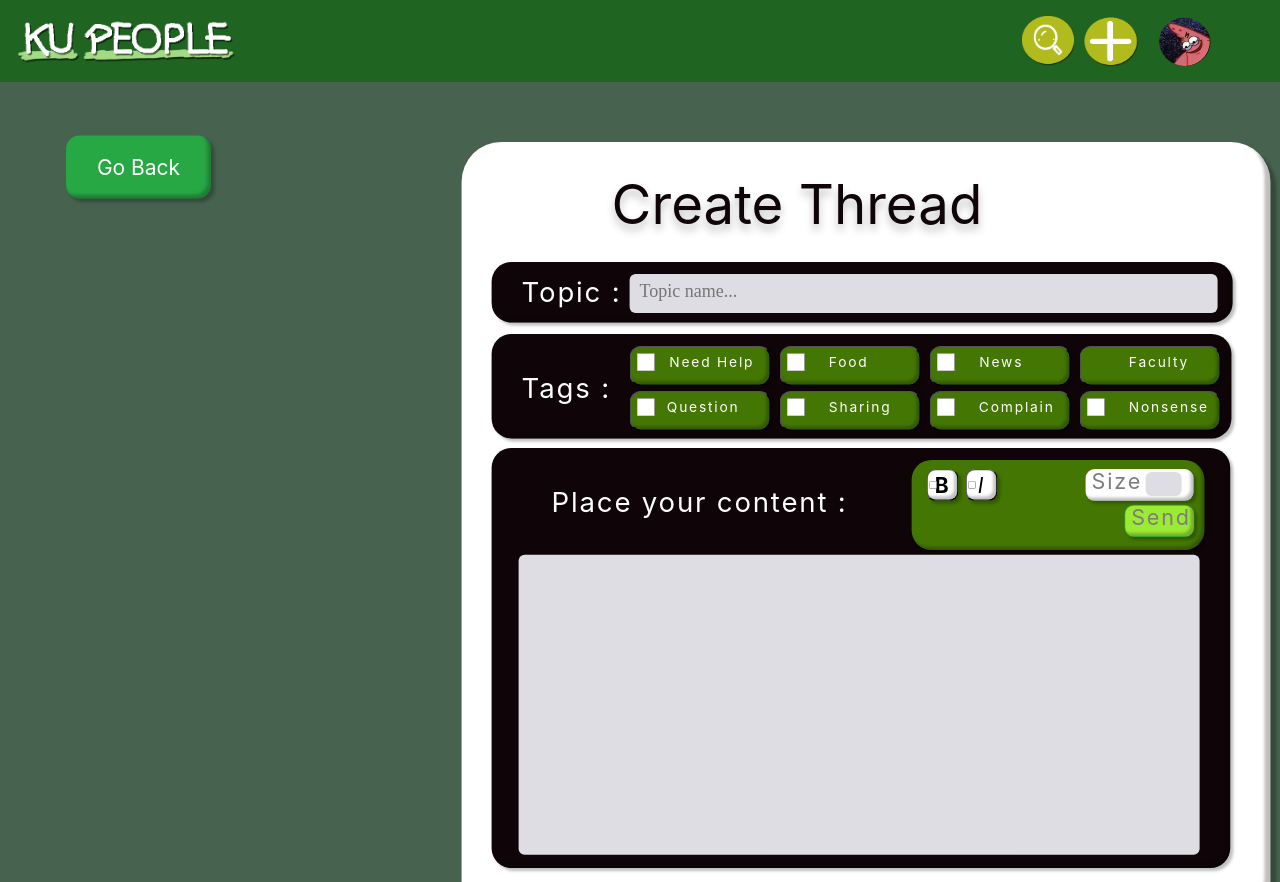
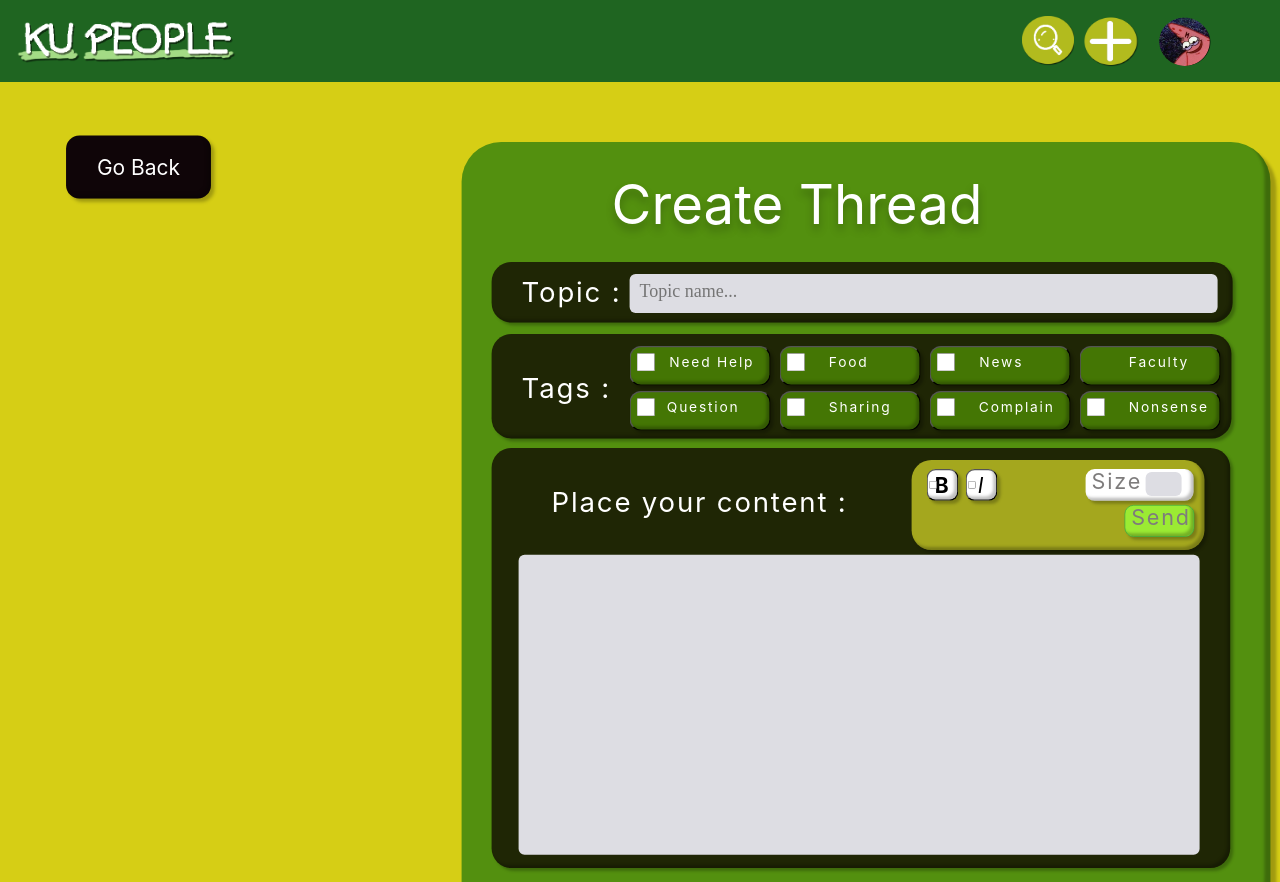
Before and after one commit to qqunx9999/KPP_Frontend, a React (Create React App) app in the folder frontend/: page /CreateThread in a window 1280 px wide. Built offline with nearby package versions, Linux system fonts and the light colour scheme.

Commit message:
ChangeCreateThreadColor

```diff
--- a/frontend/src/CSSsource/CreateThread.css
+++ b/frontend/src/CSSsource/CreateThread.css
@@ -2,18 +2,18 @@
     width: 100%;
     height: 100%;
     overflow: hidden;
-    background: var(--Theme6, #47624f);
+    background: var(--B5, #d6ce15);
     position: absolute;
   }
 
   .sThread_goback_button:hover{
-    background: var(--Theme5, #9beb33) ! important; /* Green */
+    background: var(--Theme3, #0f0508) ! important; /* Green */
   }
 
 
 
 .sThread_goback_button {
-    background: rgb(40, 167, 69) ! important; /* Green */
+    background: var(--Theme3, #0f0508) ! important; /* Green */
 
     border-radius: 19px ! important;
     color: white ! important;
@@ -36,7 +36,7 @@
     width: 1348px;
     height: 1300px;
     overflow: visible;
-    background: var(--Theme1, #ffffff);
+    background: var(--B3, #53900f);
     box-shadow: 10px 10px 5px 0px rgba(0, 0, 0, 0.25), inset -10px -10px 5px 0px rgba(0,0,0,0.25);
     border-radius: 66px;
     transform: scale(0.6, 0.6);
@@ -51,7 +51,7 @@
     overflow: visible;
     text-shadow: 0px 10px 15px rgba(0, 0, 0, 0.25);
     font-family: "Inter", sans-serif;
-    color: var(--Theme3, #0f0508);
+    color: var(--Theme1, #ffffff);
     font-size: 91px;
     letter-spacing: 0px;
     line-height: 1.2;
@@ -64,7 +64,7 @@
     width: 1235px;
     height: 101px;
     overflow: visible;
-    background: var(--Theme3, #0f0508);
+    background: var(--B1, #1f2605);
     box-shadow: inset -5px -5px 5px 0px rgba(0, 0, 0, 0.25), 5px 5px 5px 0px rgba(0,0,0,0.25);
     border-radius: 33px;
     position: absolute;
@@ -110,7 +110,7 @@
     width: 1233px;
     height: 174px;
     overflow: visible;
-    background: var(--Theme3, #0f0508);
+    background: var(--B1, #1f2605);
     box-shadow: inset -5px -5px 5px 0px rgba(0, 0, 0, 0.25), 5px 5px 5px 0px rgba(0,0,0,0.25);
     border-radius: 33px;
     position: absolute;
@@ -433,7 +433,7 @@
     width: 1231px;
     height: 700px;
     overflow: visible;
-    background: var(--Theme3, #0f0508);
+    background: var(--B1, #1f2605);
     box-shadow: inset -5px -5px 5px 0px rgba(0, 0, 0, 0.25), 5px 5px 5px 0px rgba(0,0,0,0.25);
     border-radius: 33px;
     position: absolute;
@@ -459,7 +459,7 @@
     width: 488px;
     height: 150px;
     overflow: visible;
-    background: var(--Theme4, #447604);
+    background: var(--B4, #a4a71e);
     box-shadow: inset -5px -5px 5px 0px rgba(0, 0, 0, 0.25), 5px 5px 5px 0px rgba(0,0,0,0.25);
     border-radius: 33px;
     position: absolute;
```
